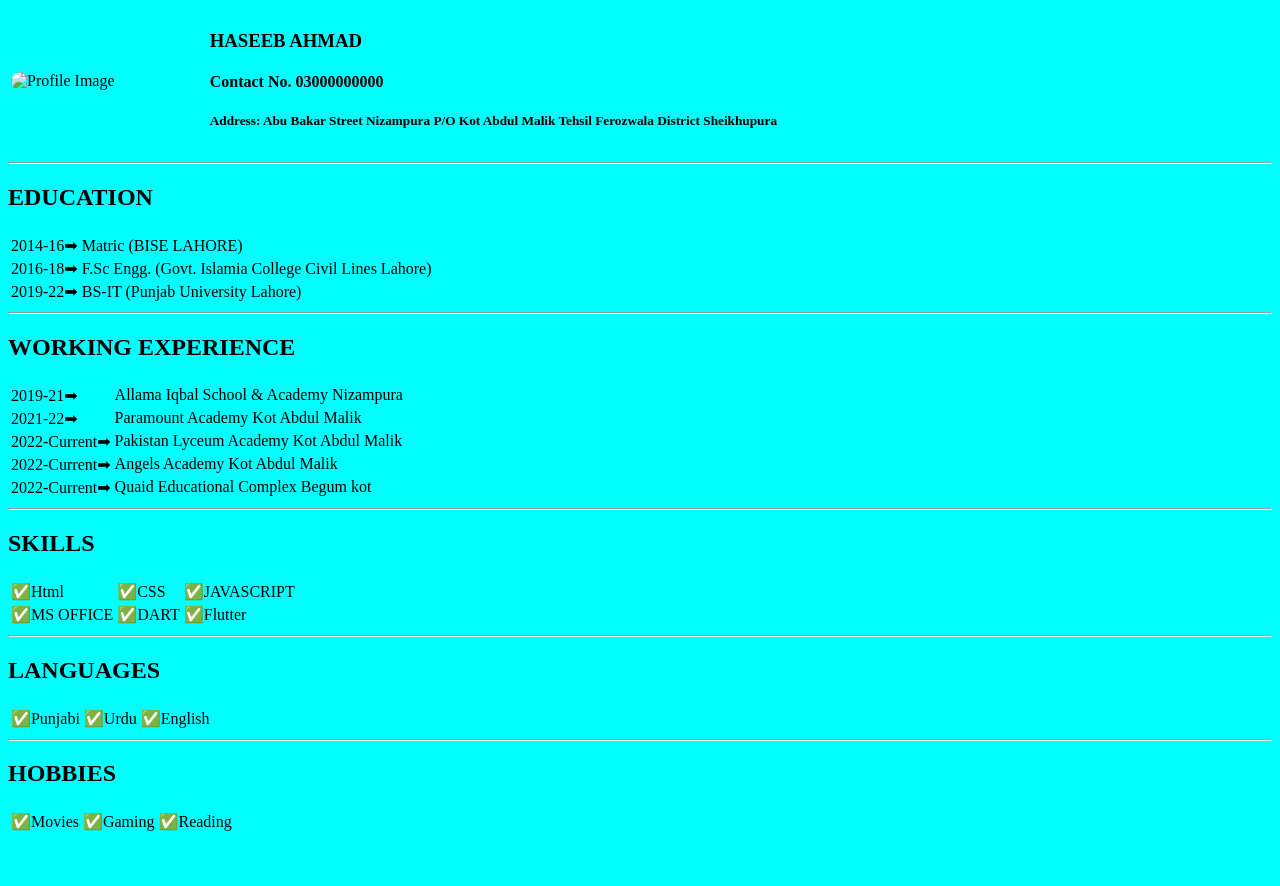
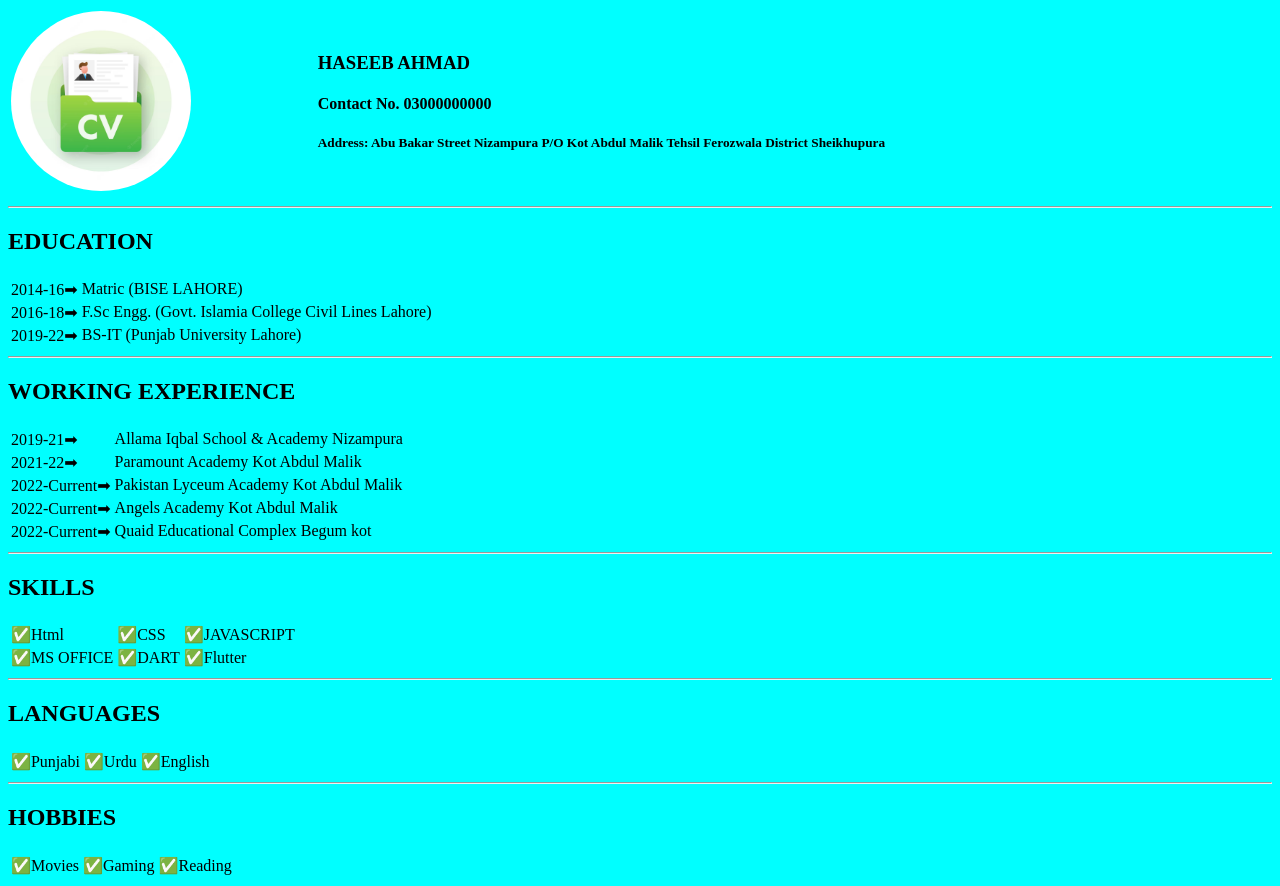
Before and after one commit to mughalhaseeb/CV, a plain HTML site: page index.html in a window 1280 px wide. Before the commit the page ends 842 px from the top, so only its background shows below. Drawn offline with Linux system fonts and the light colour scheme.

Commit message:
Add initial Cv Website

```diff
--- a/index.html
+++ b/index.html
@@ -16,7 +16,7 @@
   <body style="background-color: cyan">
     <table style="width: 100%">
       <tr>
-        <td><img src="images/Cv.avif" alt="Profile Image" /></td>
+        <td><img src="Cv.avif" alt="Profile Image" /></td>
         <td>
           <h3>HASEEB AHMAD</h3>
           <h4>Contact No. 03000000000</h4>
```
